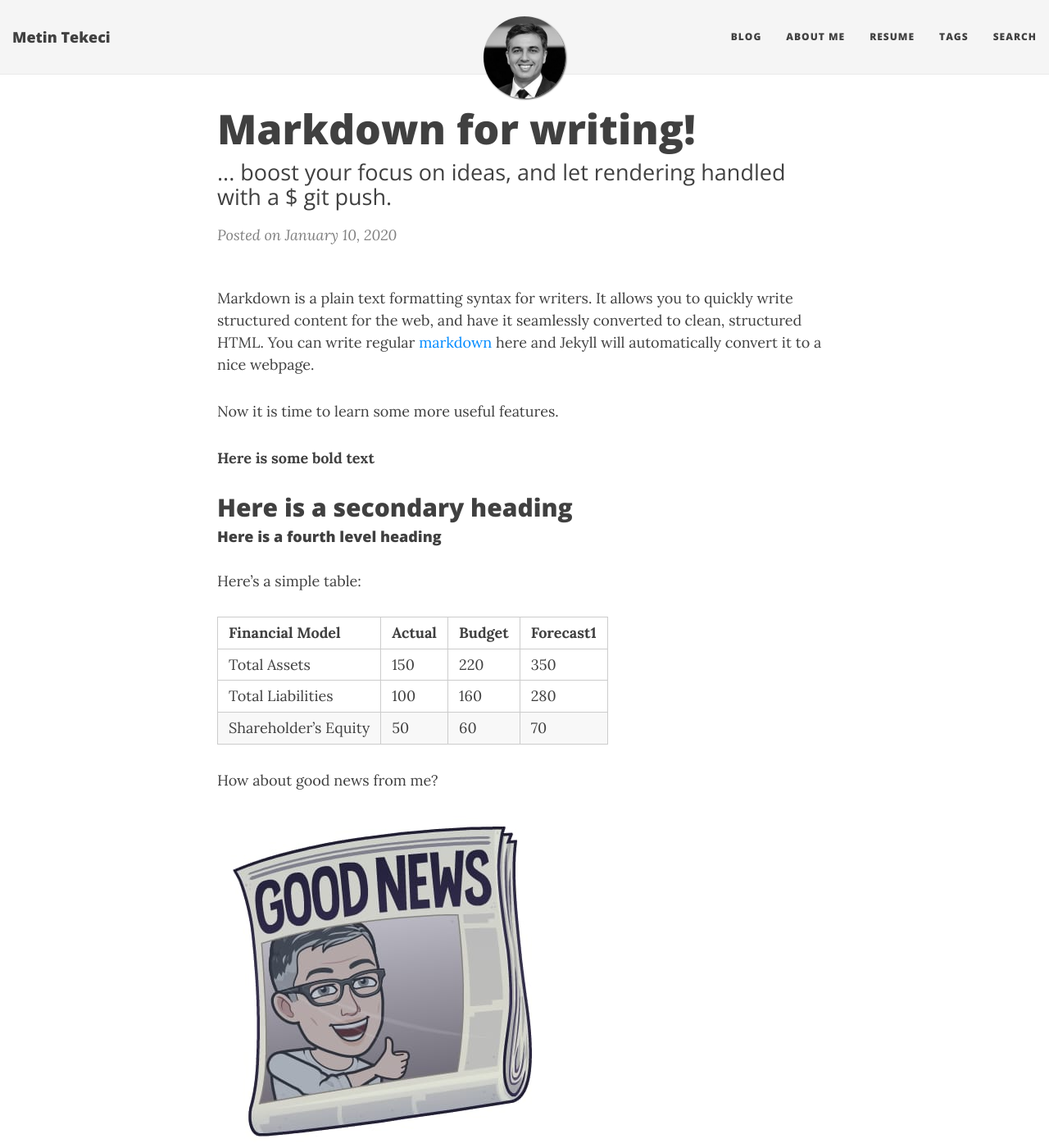
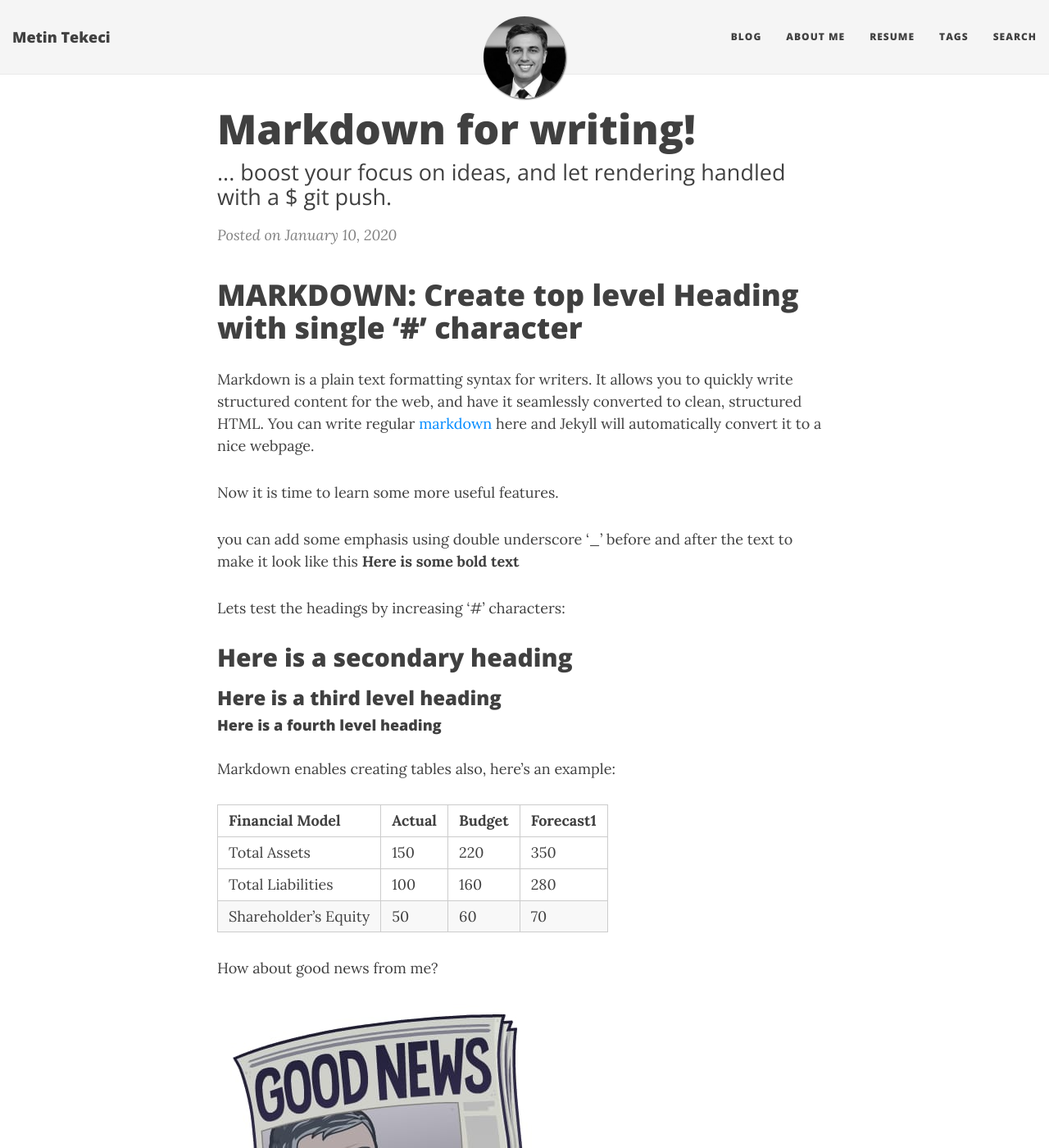
Before and after one commit to metintekeci/metintekeci.github.io, a Jekyll site: the page built from _posts/2020-01-10-markdown-for-writing.md, in a window 1280 px wide and 1400 px high. Shown: the whole window at 82% size. Built offline with Jekyll 4.4.1, drawn with Linux system fonts in a browser that asks for light colours; nearby versions of some CDN libraries; library files that are not in the unit come from our copies; some of the changed text lies outside the part shown.

Commit message:
markdown article update

````diff
--- a/_posts/2020-01-10-markdown-for-writing.md
+++ b/_posts/2020-01-10-markdown-for-writing.md
@@ -5,18 +5,24 @@
 tags: [markdown, productivity]
 comments: true
 ---
+# MARKDOWN: Create top level Heading with single '#' character
 
 Markdown is a plain text formatting syntax for writers. It allows you to quickly write structured content for the web, and have it seamlessly converted to clean, structured HTML.
 You can write regular [markdown](http://markdowntutorial.com/) here and Jekyll will automatically convert it to a nice webpage.
 
 Now it is time to learn some more useful features.
 
-**Here is some bold text**
+you can add some emphasis using double underscore '_' before and after the text to make it look like this __Here is some bold text__
+
+Lets test the headings by increasing '#' characters:
 
 ## Here is a secondary heading
+
+### Here is a third level heading
+
 #### Here is a fourth level heading
 
-Here's a simple table:
+Markdown enables creating tables also, here's an example:
 
 | Financial Model | Actual | Budget | Forecast1 |
 | :------ |:--- | :--- | :--- | :--- |
@@ -26,24 +32,23 @@
 | Shareholder's Equity | 50  | 60 | 70
 :------ |:--- | :--- | :--- | :--- |
 
-
 How about good news from me?
 
 ![good news](/img/good-news.jpeg)
 
-
 It can also be centered!
 
-![good news](/img/good-news.jpeg){: .center-block :}
+![img](/img/good-news.jpeg){: .center-block :}
 
-Here's a code chunk:
+Here's a code chunk with syntax highlighting by using " ``` " character and to wrap the code and also mention the programming language.
 
-~~~
-var foo = function(x) {
-  return(x + 5);
-}
-foo(3)
-~~~
+template:
+
+\```  language_name ie : javascript
+
+some code block here
+
+\```
 
 And here is the same code with syntax highlighting:
 
@@ -64,6 +69,7 @@
 {% endhighlight %}
 
 ## Boxes
+
 You can add notification, warning and error boxes like this:
 
 ### Notification
````
